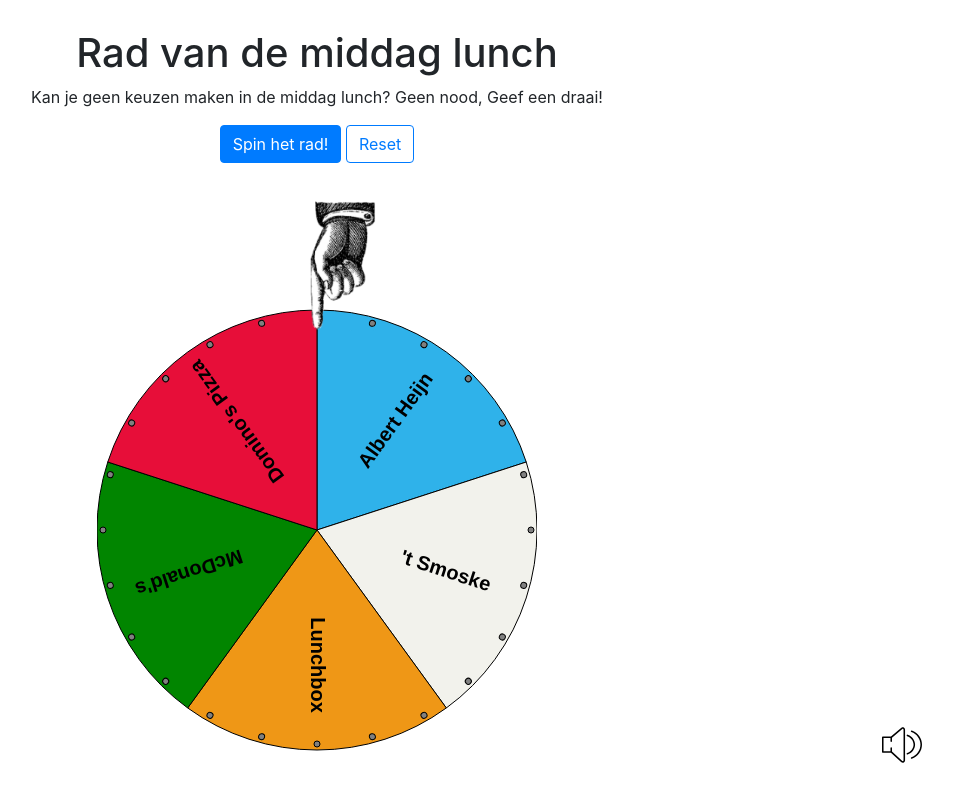
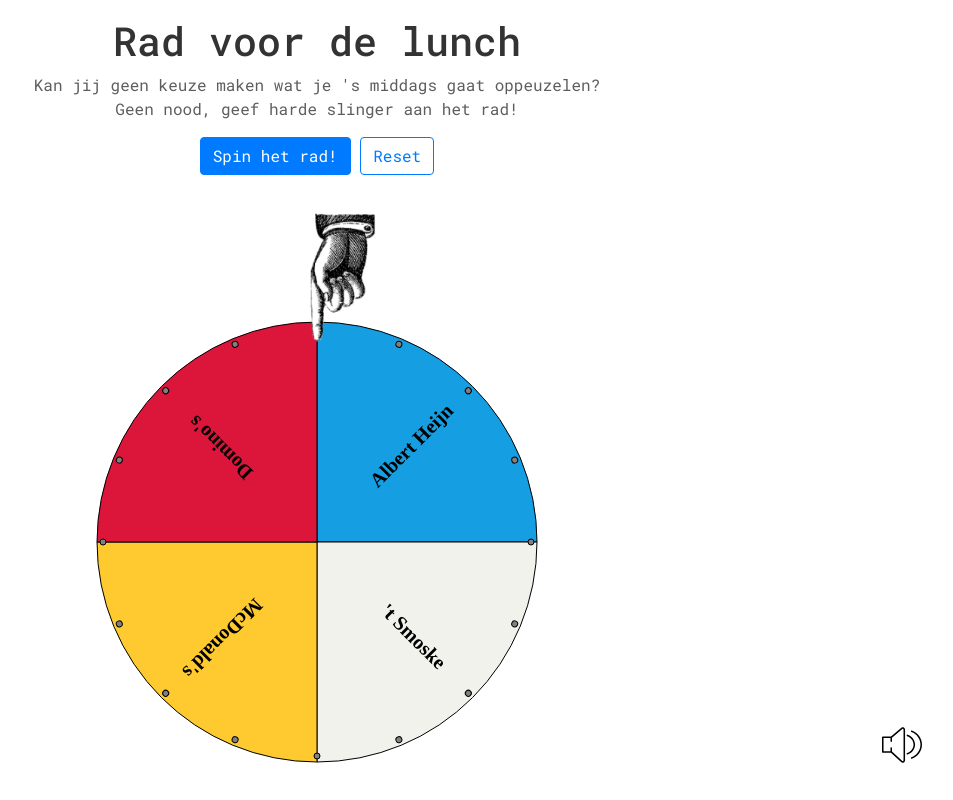
Before and after one commit to Proliner/rad, a PHP site: page / in a window 1280 px wide. Shown: the whole page, without its empty margins (323-1276 px from the left). Run offline with PHP 8.4, Linux system fonts and the light colour scheme; some libraries are stand-ins or nearby versions.

Commit message:
Changes style

```diff
--- a/public/css/style.css
+++ b/public/css/style.css
@@ -1,13 +1,24 @@
+@import url('https://fonts.googleapis.com/css?family=Roboto+Mono:300,400,500,700');
+
 html,
 body {
     height: 100%;
     background-color: #333;
+    font-family: 'Roboto Mono', monospace !important;
 }
 
 body {
     display: -ms-flexbox;
     display: flex;
     color: #fff;
+}
+
+h1 {
+    color: #333 !important;
+}
+
+p {
+    color: #5d5d5d !important;
 }
 
 .cover-container {
@@ -109,6 +120,10 @@
     display: block;
 }
 
+#canvas {
+    border-radius: 100%;
+}
+
 #canvas-container {
     position: relative;
     padding: 100px 0 0 0;
--- a/public/index.php
+++ b/public/index.php
@@ -5,7 +5,7 @@
     <meta name="viewport"
           content="width=device-width, user-scalable=no, initial-scale=1.0, maximum-scale=1.0, minimum-scale=1.0">
     <meta http-equiv="X-UA-Compatible" content="ie=edge">
-    <title>Rad van lunch</title>
+    <title>Rad voor de lunch</title>
 
     <link rel="stylesheet" href="css/style.css">
     <link rel="stylesheet" href="https://stackpath.bootstrapcdn.com/bootstrap/4.1.3/css/bootstrap.min.css"
@@ -28,8 +28,8 @@
     <header class="masthead mb-auto"></header>
 
     <main role="main" class="inner cover">
-        <h1 class="cover-heading">Rad van de middag lunch</h1>
-        <p>Kan je geen keuzen maken in de middag lunch? Geen nood, Geef een draai!</p>
+        <h1 class="cover-heading">Rad voor de lunch</h1>
+        <p>Kan jij geen keuze maken wat je 's middags gaat oppeuzelen? Geen nood, geef harde slinger aan het rad!</p>
 
         <div class="row control-btns">
             <div class="w-100">
@@ -41,7 +41,7 @@
         </div>
 
         <div id="canvas-container">
-            <canvas id='canvas' width='440' height='470'>
+            <canvas id='canvas' width='470' height='470'>
                 Canvas not supported, use another browser.
             </canvas>
             <img id="pointer" src="img/point.png" alt="pointer"/>
```
Also changed, not shown: public/js/app.js.
